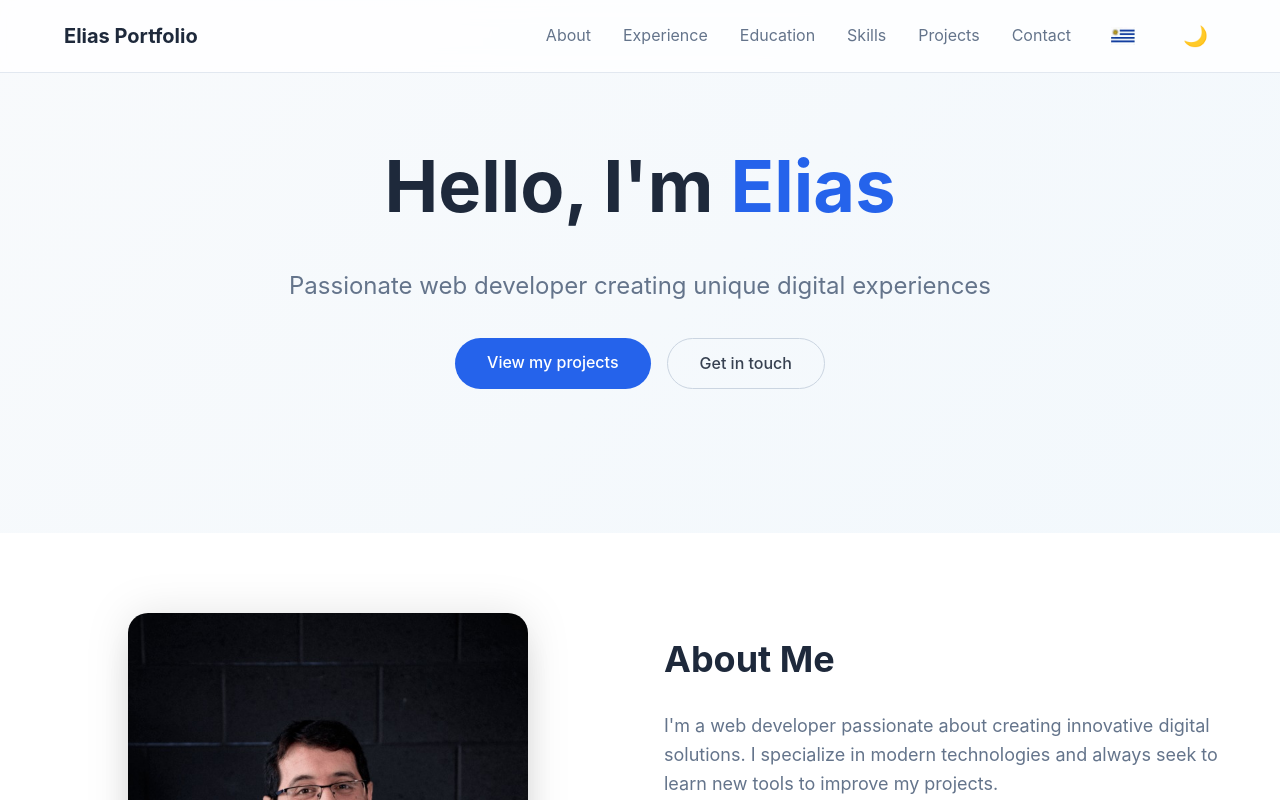
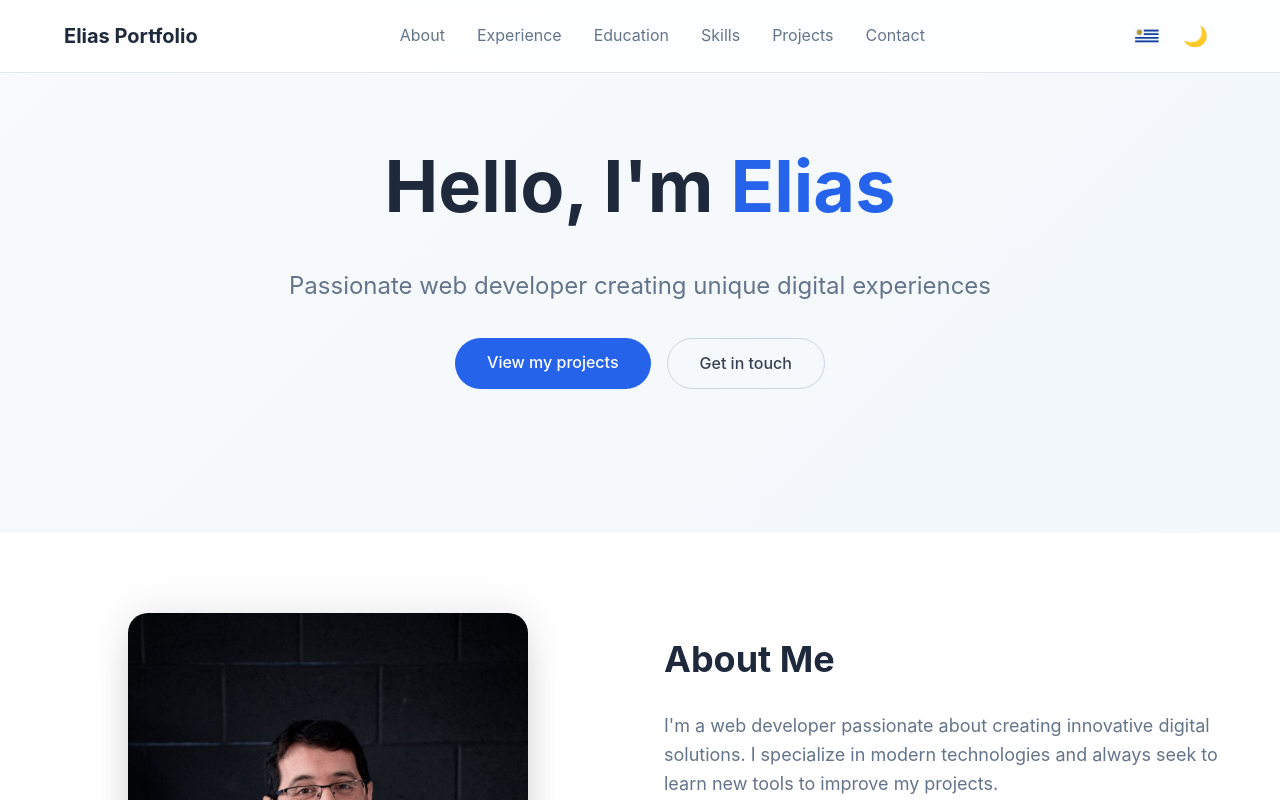
Before and after one commit to Monzon-Elias/myePortfolio, a React (Vite) app: page / in a window 1280 px wide. Shown: the top 800 px of the page. Built offline with nearby package versions, Linux system fonts and the light colour scheme.

Commit message:
mobile style fixed (header)

```diff
--- a/src/components/Header/Header.css
+++ b/src/components/Header/Header.css
@@ -42,6 +42,12 @@
   display: none;
   gap: 2rem;
   justify-content: center;
+  align-items: center;
+}
+
+.nav-toggles {
+  display: flex;
+  gap: 0.5rem;
   align-items: center;
 }
 
--- a/src/components/Header/Header.jsx
+++ b/src/components/Header/Header.jsx
@@ -17,6 +17,8 @@ function Header({ t, isEnglish, isDarkMode, toggleLanguage, toggleDarkMode }) {
             <a href="#skills" className="nav-link">{t.nav.skills}</a>
             <a href="#projects" className="nav-link">{t.nav.projects}</a>
             <a href="#contact" className="nav-link">{t.nav.contact}</a>
+          </div>
+          <div className="nav-toggles">
             <button
               onClick={toggleLanguage}
               className="language-toggle"
--- a/src/components/Projects/Projects.jsx
+++ b/src/components/Projects/Projects.jsx
@@ -222,7 +222,7 @@ function Projects({ t }) {
                 </span>
               </div>
               <div className="project-links">
-                <a href="https://my-netflix-ai-powered-app.web.app/" target="_blank" rel="noopener noreferrer" className="project-link">
+                <a href="https://netflix-gpt-omega-coral.vercel.app/" target="_blank" rel="noopener noreferrer" className="project-link">
                   {t.projects.netflix.viewProject}
                 </a>
                 <a href="https://github.com/Monzon-Elias/Netflix-GPT" target="_blank" rel="noopener noreferrer" className="project-link secondary">
```
Also changed, not shown: src/components/About/About.css (line endings or trailing spaces), src/components/Contact/Contact.css (line endings or trailing spaces), src/components/Footer/Footer.css (line endings or trailing spaces), src/components/Skills/Skills.jsx (line endings or trailing spaces).
